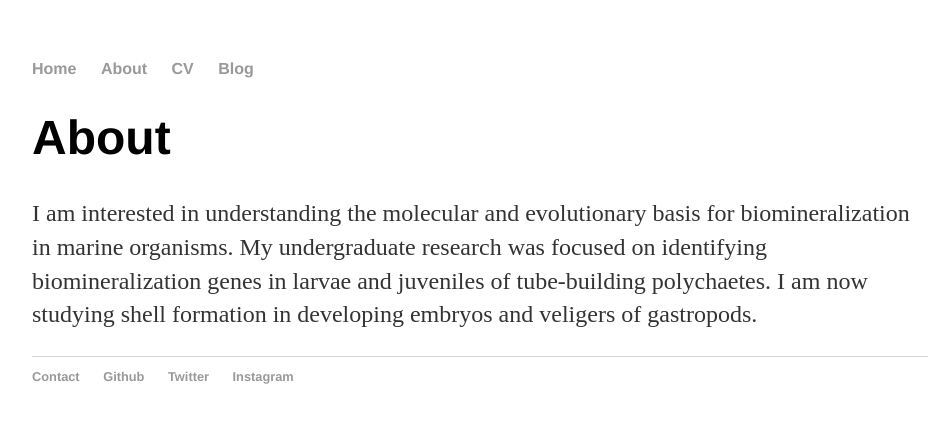
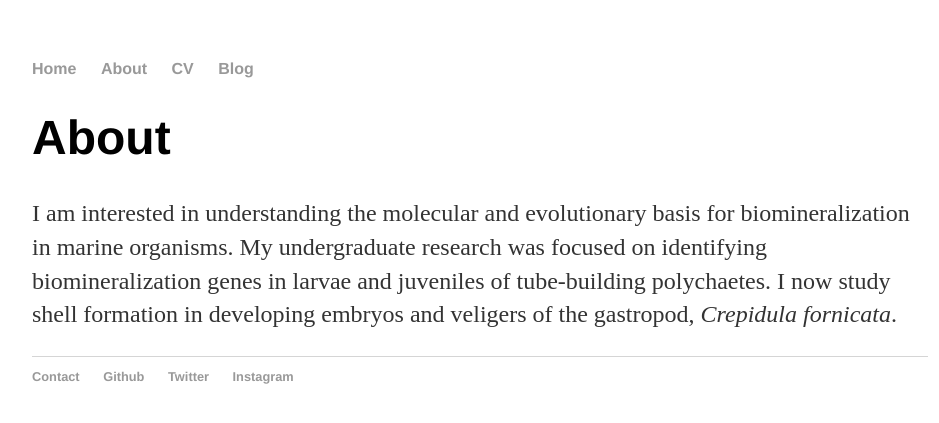
Before and after one commit to gbatzel/gbatzel, a Jekyll site: the page built from about/index.html, in a window 1280 px wide. Shown: the top 423 px of the page, without its empty margins (160-1099 px from the left). Built offline with Jekyll 4.4.1, drawn with Linux system fonts in a browser that asks for light colours.

Commit message:
Update index.html

```diff
--- a/about/index.html
+++ b/about/index.html
@@ -5,6 +5,6 @@ title: About Grant
 
 		<div class="about">
 			<h1>About</h1>
-			<p>I am interested in understanding the molecular and evolutionary basis for biomineralization in marine organisms. My undergraduate research was focused on identifying biomineralization genes in larvae and juveniles of tube-building polychaetes. I am now studying shell formation in developing embryos and veligers of gastropods.
+			<p>I am interested in understanding the molecular and evolutionary basis for biomineralization in marine organisms. My undergraduate research was focused on identifying biomineralization genes in larvae and juveniles of tube-building polychaetes. I now study shell formation in developing embryos and veligers of the gastropod, <i>Crepidula fornicata</i>.
 </p>
 		</div>
```
